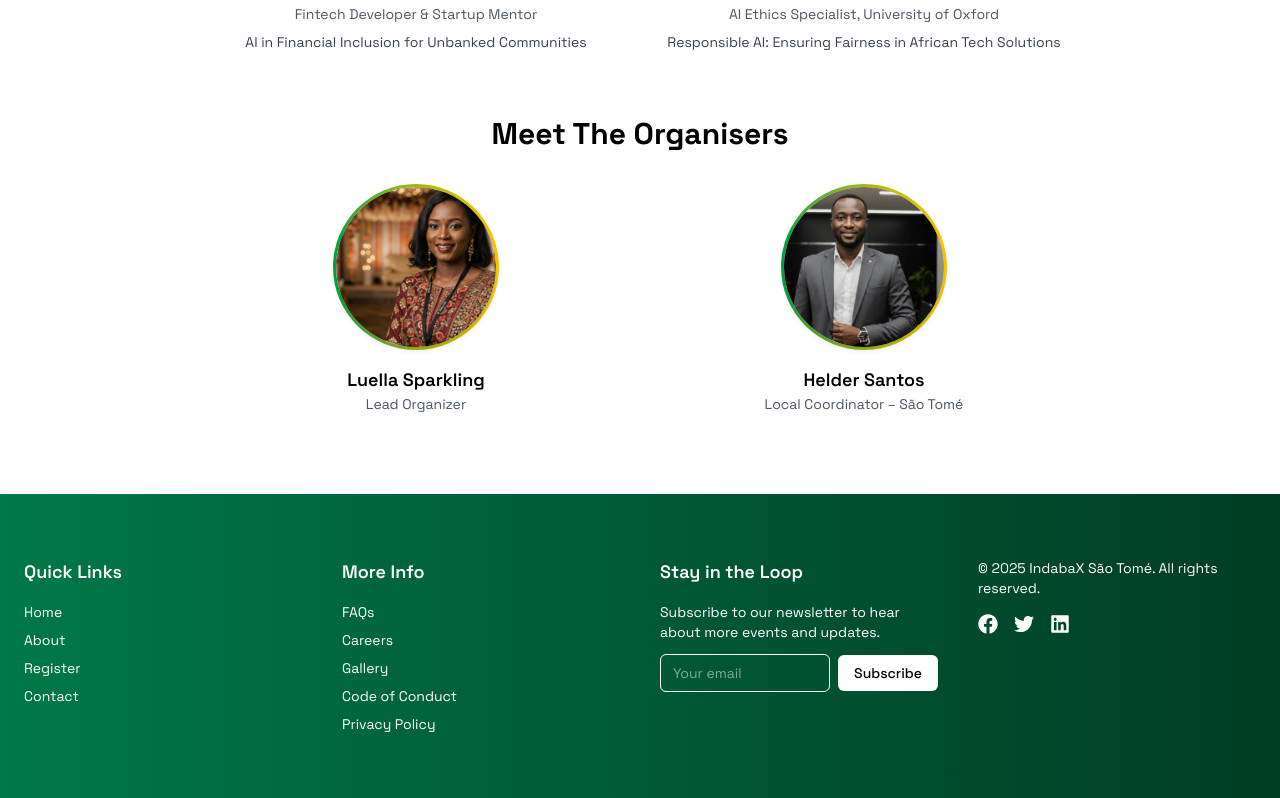
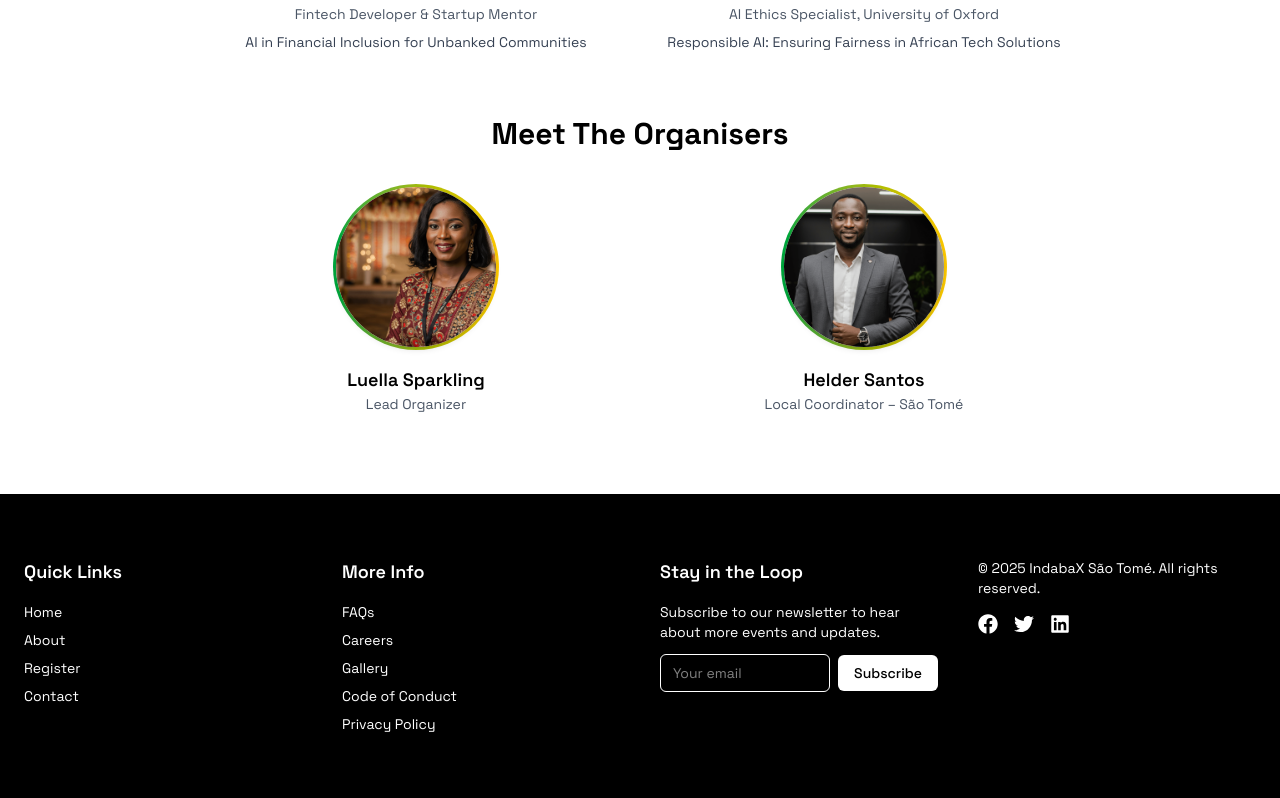
Before and after one commit to MOSOBELULU/indabaX, a React (Vite) app: page /eventdetail/1 in a window 1280 px wide. Shown: the part 1010-1808 px from the top of the page. Built offline with nearby package versions, Linux system fonts and the light colour scheme.

Commit message:
wip: footer bg

```diff
--- a/src/layout/Footer.jsx
+++ b/src/layout/Footer.jsx
@@ -2,7 +2,7 @@ import { FaFacebook, FaTwitter, FaLinkedin } from 'react-icons/fa';
 
 export default function Footer() {
   return (
-    <footer className="bg-gradient-to-r from-[#007847] to-[#003d25] text-black ">
+    <footer className="bg-black text-white ">
       <div className="max-w-7xl mx-auto px-6 py-12 md:py-16">
         <div className="grid grid-cols-1 sm:grid-cols-2 md:grid-cols-4 gap-10">
 
```
